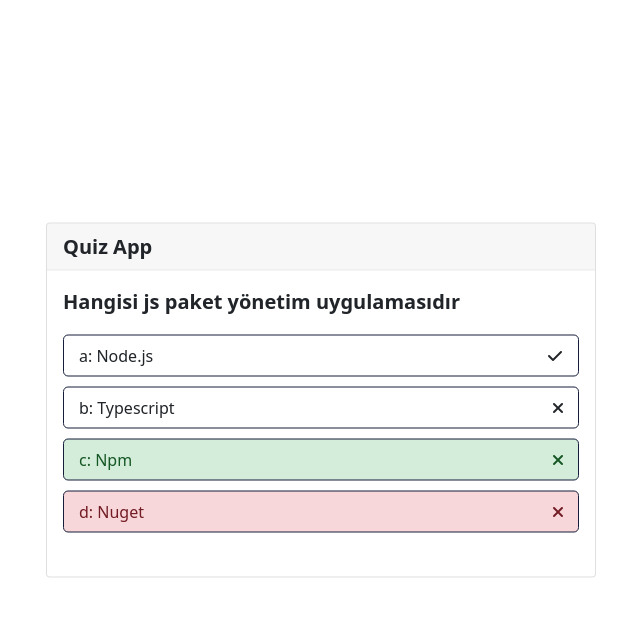
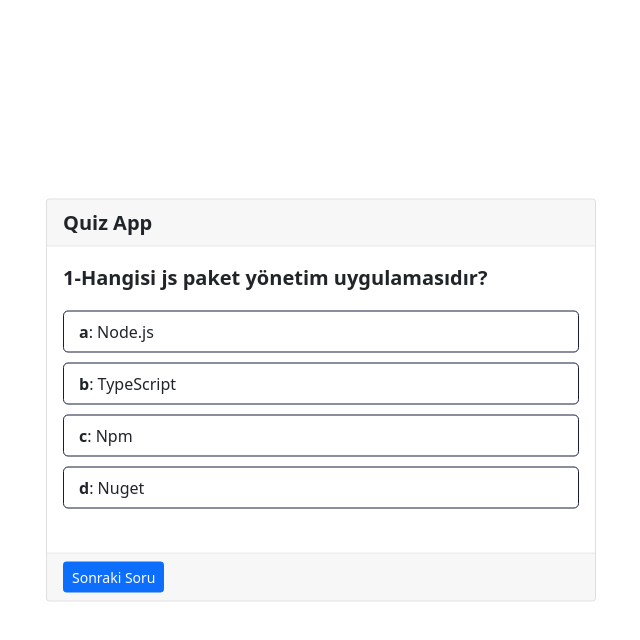
Before and after one commit to beratucgul/Quiz-App, a plain HTML site: page index.html in a window 1280 px wide. Both pictures are taken after a click on the element "Start Quiz". Shown: the whole page, without its empty margins (319-959 px from the left). Drawn offline with nearby package versions, Linux system fonts and the light colour scheme.

Commit message:
questions shown

```diff
--- a/index.html
+++ b/index.html
@@ -22,10 +22,10 @@
         </header>
         <section class="card-body">
             <div class="question_text">
-                <span>Hangisi js paket yönetim uygulamasıdır</span>
+                <!-- <span>Hangisi js paket yönetim uygulamasıdır</span> -->
             </div>
             <div class="option_list">
-                <div class="option">
+                <!-- <div class="option">
                     <span>a: Node.js</span>
                     <div class="icon"><i class="fas fa-check"></i></div>
                 </div>
@@ -40,9 +40,12 @@
                 <div class="option incorrect">
                     <span>d: Nuget</span>
                     <div class="icon"><i class="fas fa-times"></i></div>
-                </div>
+                </div> -->
             </div>
         </section>
+        <footer class="card-footer">
+            <button class="next_btn btn btn-primary btn-sm">Sonraki Soru</button>
+        </footer>
     </div>
 
 
--- a/script.js
+++ b/script.js
@@ -11,7 +11,7 @@ Soru.prototype.cevabiKontrolEt = function(cevap) {
 }
 
 let sorular = [
-    new Soru("1-Hangisi js paket yönetim uygulamasıdır?", {a: "Node.js", b: "TypeScript", c: "Npm"}, "c"),
+    new Soru("1-Hangisi js paket yönetim uygulamasıdır?", {a: "Node.js", b: "TypeScript", c: "Npm", d: "Nuget"}, "c"),
     new Soru("2-Hangisi javascript paket yönetim uygulamasıdır?", {a: "Node.js", b: "TypeScript", c: "Npm"}, "c"),
     new Soru("3-Hangisi javascript paket yönetim uygulamasıdır?", {a: "Node.js", b: "TypeScript", c: "Npm"}, "c"),
     new Soru("4-Hangisi javascript paket yönetim uygulamasıdır?", {a: "Node.js", b: "TypeScript", c: "Npm"}, "c")
@@ -31,12 +31,35 @@ const quiz = new Quiz(sorular);
 
 
 document.querySelector(".btn_start").addEventListener("click", function() {
-    if(quiz.sorular.length != quiz.soruIndex) {
+    document.querySelector(".quiz_box").classList.add("active")
+    soruGoster(quiz.soruGetir());
+
+})
+
+document.querySelector(".next_btn").addEventListener("click", function() {
+    if(quiz.sorular.length != quiz.soruIndex + 1) {
         document.querySelector(".quiz_box").classList.add("active")
-        console.log(quiz.soruGetir());
         quiz.soruIndex += 1;
+        soruGoster(quiz.soruGetir())
     } else {
         console.log("quiz is finished")
     }
+})
 
-})
+function soruGoster(soru) {
+    let question = `<span>${soru.soruMetni}</span>`
+    let options = "";
+
+    for(let cevap in soru.cevapSecenekleri) {
+        options +=
+        `
+            <div class="option">
+                <span><b>${cevap}</b>: ${soru.cevapSecenekleri[cevap]}</span>
+            </div>
+
+        `;
+    }
+
+    document.querySelector(".question_text").innerHTML = question;
+    document.querySelector(".option_list").innerHTML = options;
+}
```
